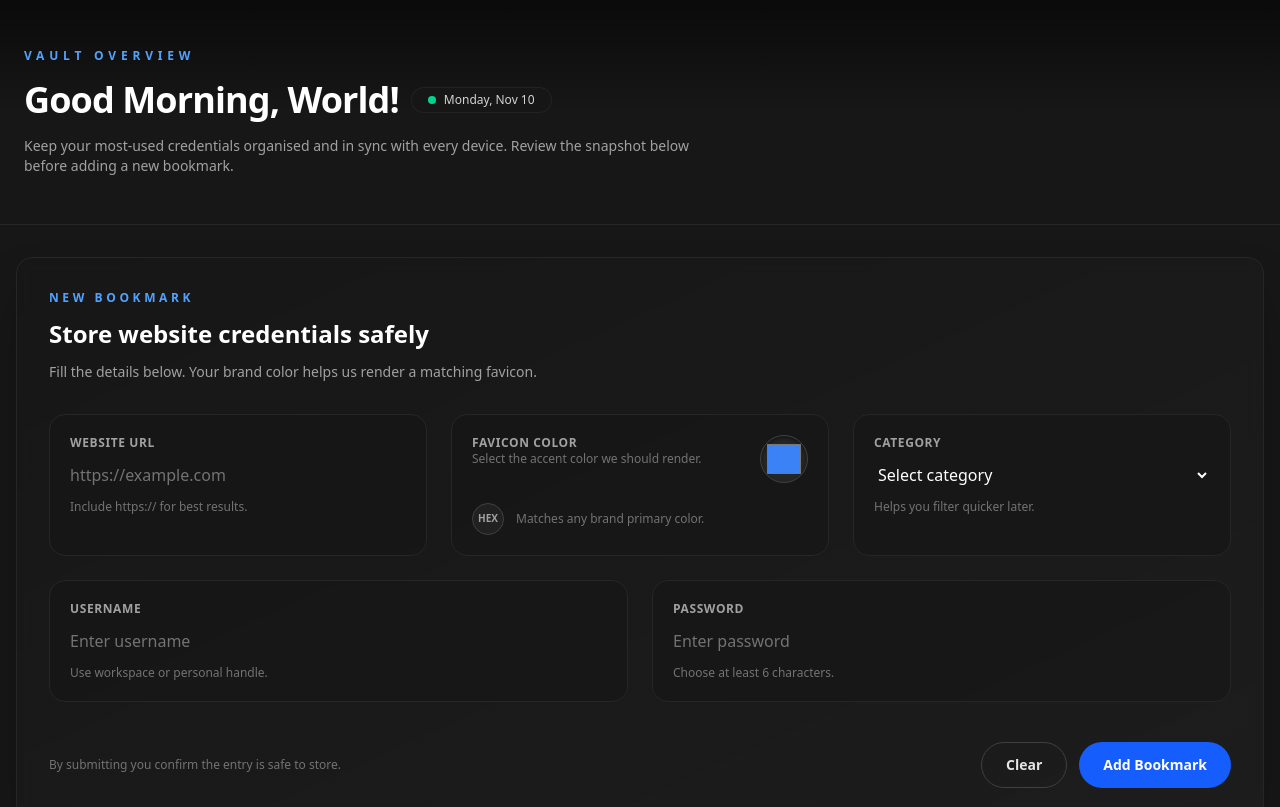
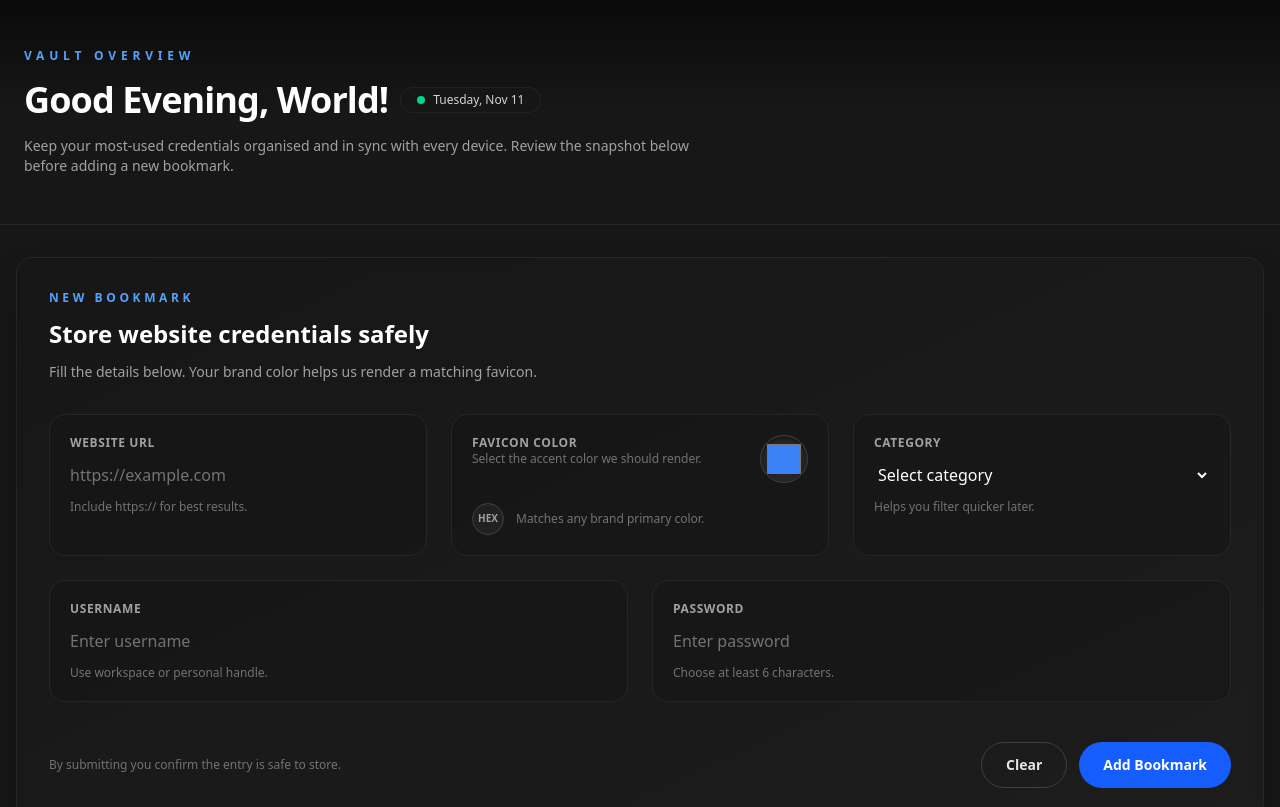
Before and after one commit to jahid02/assignment-2, a React (Vite) app: page / in a window 1280 px wide. Shown: the top 807 px of the page. Built offline with nearby package versions, Linux system fonts and the light colour scheme.

Commit message:
complete header component

```diff
--- a/src/components/Header.jsx
+++ b/src/components/Header.jsx
@@ -1,14 +1,31 @@
+import getCurrentDate from "../utils/getCurrentDate";
+import getCurrentHour from "../utils/getCurrentHour";
+
 const Header = () => {
+  const currentHour = getCurrentHour();
+  const currentDate = getCurrentDate();
+  let greetings = "";
+
+  if (currentHour >= 5 && currentHour < 12) {
+    greetings = "Morning";
+  } else if (currentHour >= 12 && currentHour < 17) {
+    greetings = "Noon";
+  } else if (currentHour >= 17 && currentHour < 20) {
+    greetings = "Evening";
+  } else {
+    greetings = "Night";
+  }
+
   return (
     <header className="border-b border-neutral-800 bg-gradient-to-b from-neutral-950 via-neutral-900/80 to-transparent">
       <div className="max-w-7xl mx-auto px-6 py-12 flex flex-col gap-8 lg:flex-row lg:items-center lg:justify-between">
         <div className="space-y-4">
           <p className="text-xs font-semibold uppercase tracking-[0.4em] text-blue-400">Vault overview</p>
           <div className="flex flex-col gap-3 md:flex-row md:items-center">
-            <h1 className="text-4xl font-semibold tracking-tight">Good Morning, World!</h1>
+            <h1 className="text-4xl font-semibold tracking-tight">Good {greetings}, World!</h1>
             <span className="inline-flex items-center gap-2 rounded-full border border-neutral-800/80 bg-neutral-900/70 px-4 py-1 text-xs font-medium text-neutral-300">
               <span className="h-2 w-2 rounded-full bg-emerald-400"></span>
-              Monday, Nov 10
+              {currentDate}
             </span>
           </div>
           <p className="text-sm text-neutral-400 max-w-2xl">
--- /dev/null
+++ b/src/utils/getCurrentDate.js
@@ -0,0 +1,8 @@
+const getCurrentDate = () => {
+  const now = new Date();
+  const options = { weekday: "long", month: "short", day: "numeric" };
+  const formattedDate = now.toLocaleDateString("en-US", options);
+  return formattedDate;
+};
+
+export default getCurrentDate;
--- /dev/null
+++ b/src/utils/getCurrentHour.js
@@ -0,0 +1,5 @@
+const getCurrentHour = () => {
+  return new Date().getHours();
+};
+
+export default getCurrentHour;
```
